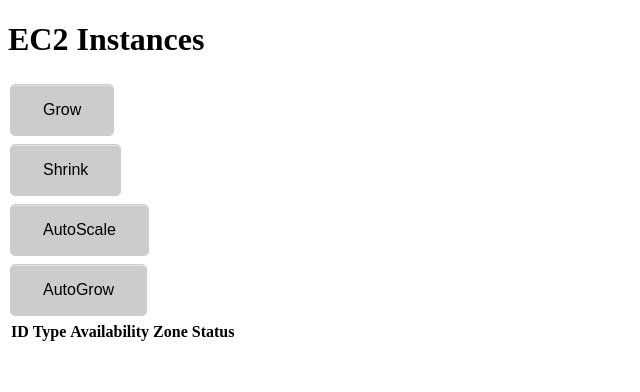
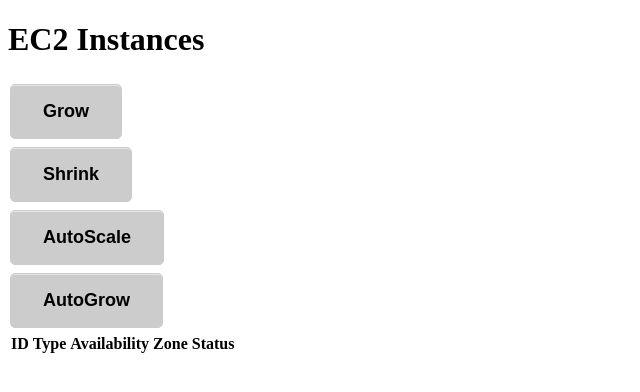
Before and after one commit to AnqiPang/manager-app, a Flask app: page /ec2_examples in a window 1280 px wide. Shown: the top 392 px of the page, without its empty margins (0-640 px from the left). Run offline with Flask 2, Linux system fonts and the light colour scheme; data that the repository does not hold is empty; some libraries are stand-ins or nearby versions.

Commit message:
form button

```diff
--- a/app/templates/ec2_examples/list.html
+++ b/app/templates/ec2_examples/list.html
@@ -8,7 +8,8 @@
         border-radius: 5px;
         padding: 16px 32px;
         margin: 4px 2px;
-        font-size: 1.0em;
+        font-size: 18px;
+        font-weight: bold;
         -moz-border-radius: 5px;
         -webkit-border-radius: 5px;
         border: 1px solid #ccc;
```
